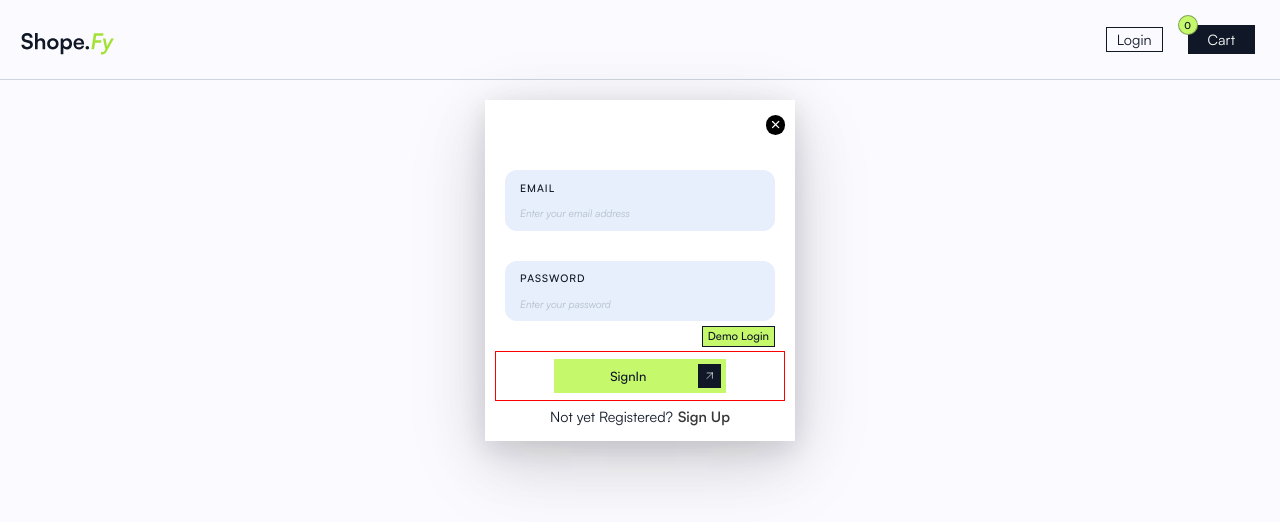
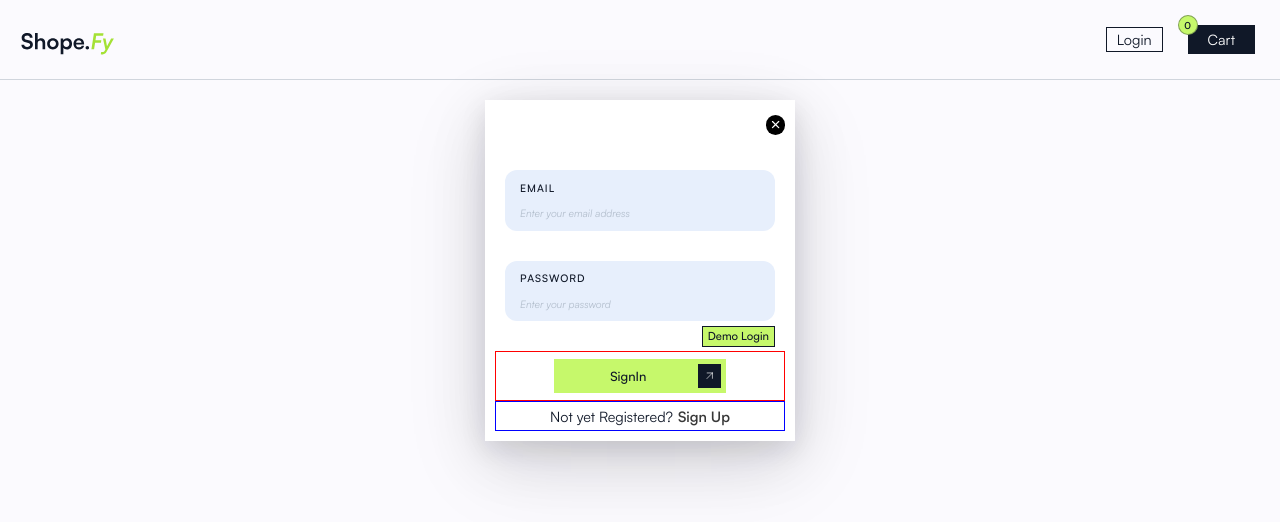
Before and after one commit to prvnlhr/shope.fy, a Next.js app: page /auth/signin in a window 1280 px wide. Shown: the top 522 px of the page. Built offline with nearby package versions, Linux system fonts and the light colour scheme; no server answers.

Commit message:
fix: login form ui fixes

```diff
--- a/src/components/Auth/styles/signInForm.module.css
+++ b/src/components/Auth/styles/signInForm.module.css
@@ -23,10 +23,11 @@
   right: 0;
   margin-top: 20px;
   padding: 10px 10px;
-
   @media (320px<=width<=480px) {
     width: 80%;
   }
+}
+
 .formContainer {
   width: 100%;
   height: 100%;
@@ -106,7 +107,6 @@
     align-items: center;
     flex-direction: column;
     padding: 0px 10px;
-      /* border: 1px solid red; */
   }
   .buttonCell {
     grid-area: buttonCell;
@@ -119,6 +119,7 @@
   }
   .footerCell {
     grid-area: footerCell;
+    border: 1px solid blue;
     width: 100%;
     height: 100%;
     display: flex;
@@ -136,8 +137,6 @@
     }
   }
 }
-}
-
 .submitBtn {
   height: 70%;
   width: 60%;
```
Lines whose indentation alone changed are shown as unchanged.
